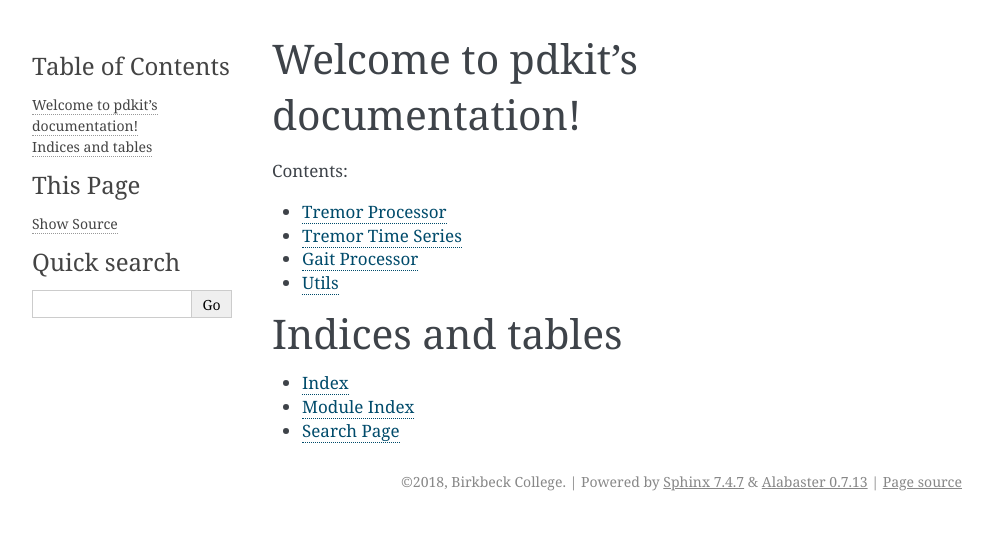
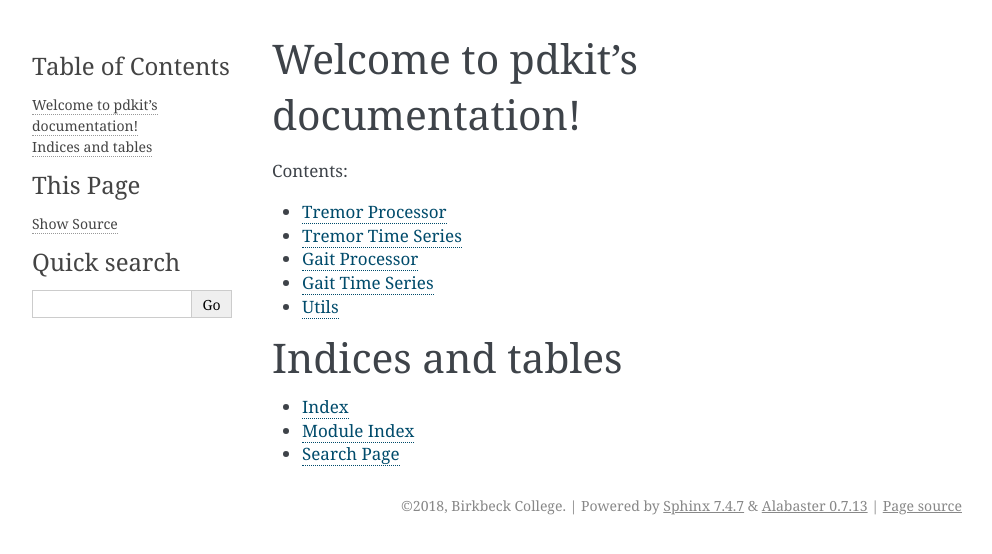
Before and after one commit to pdkit/pdkit, a Sphinx documentation site: the page built from docs/index.rst, in a window 1280 px wide. Shown: the top 554 px of the page, without its empty margins (148-1140 px from the left). Built offline with Sphinx 7.4.7, drawn with Linux system fonts in a browser that asks for light colours.

Commit message:
added gait_time_series to docs

```diff
--- a/docs/gait.rst
+++ b/docs/gait.rst
@@ -3,3 +3,11 @@ Gait Processor
 
 .. automodule:: gait_processor
    :members:
+
+Gait Time Series
+============================
+
+.. automodule:: gait_time_series
+   :members:
+
+============================
```
